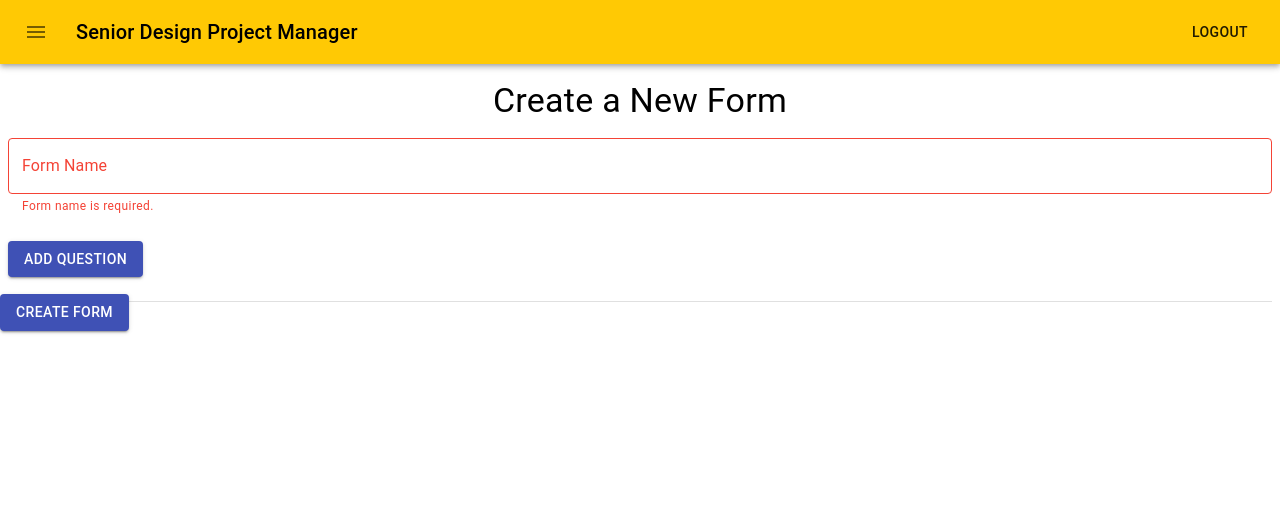
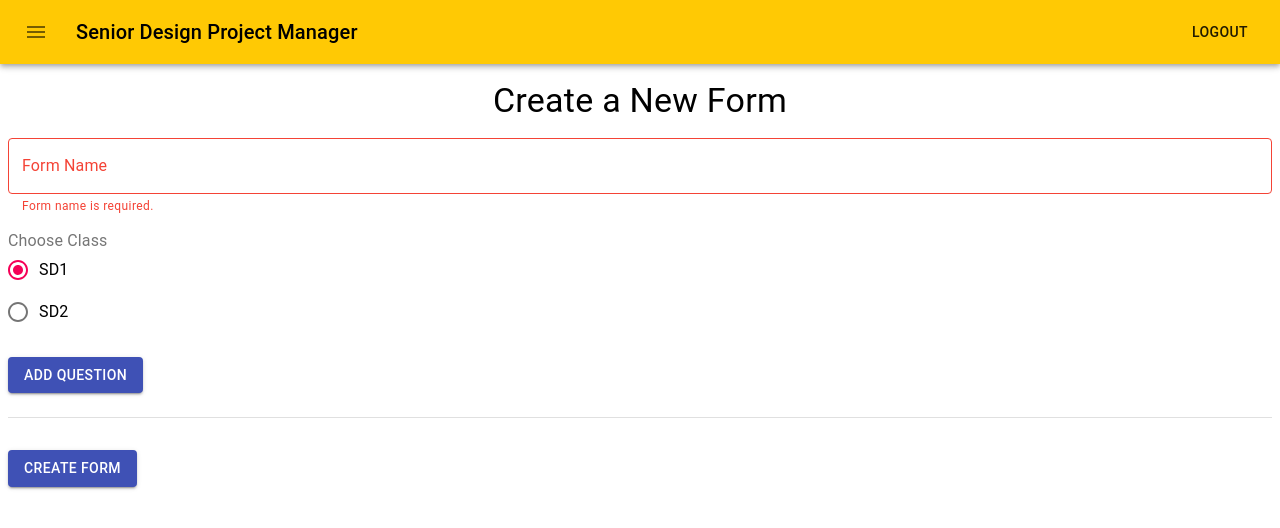
Before and after one commit to nguderian/SDPM, a React (Create React App) app in the folder frontend/: page /NewForm in a window 1280 px wide. Shown: the top 528 px of the page. Built offline with nearby package versions, Linux system fonts and the light colour scheme.

Commit message:
Added Radio Button for choosing class to assign form to

```diff
--- a/frontend/src/components/forms/NewForm.js
+++ b/frontend/src/components/forms/NewForm.js
@@ -13,6 +13,11 @@ import EditIcon from '@material-ui/icons/Edit';
 import NewQuestion from './NewQuestion';
 import DeleteQuestion from './DeleteQuestion';
 import EditQuestion from './EditQuestion';
+import FormLabel from '@material-ui/core/FormLabel';
+import FormControlLabel from '@material-ui/core/FormControlLabel';
+import FormControl from '@material-ui/core/FormControl';
+import Radio from '@material-ui/core/Radio';
+import RadioGroup from '@material-ui/core/RadioGroup';
 
 const useStyles = makeStyles(theme => ({
     formTitle: {
@@ -37,7 +42,9 @@ const useStyles = makeStyles(theme => ({
         width: 200,
     },
     root: {
-        flexGrow: 1
+        flexGrow: 1,
+        maxHeight: 300,
+        overflow: 'auto'
     },
     questionCard: {
         minWidth: 275,
@@ -51,6 +58,12 @@ const useStyles = makeStyles(theme => ({
         marginBottom: theme.spacing(2),
         marginTop: theme.spacing(2)
     },
+    formDetail: {
+        display: 'flex',
+        flexDirection: 'row',
+        margin: theme.spacing(1),
+        marginTop: theme.spacing(2),
+    }
 }));
 
 const NewForm = () => {
@@ -58,6 +71,7 @@ const NewForm = () => {
     const [addQuestionOpen, setAddQuestionOpen] = useState(false);
     const [formName, setFormName] = useState('');
     const [questions, setQuestions] = useState([]);
+    const [classForForm, setClassForForm] = useState('sd1');
     const [modificationParameters, setModificationParameters] = useState({
         deleteQuestionOpen: false,
         editQuestionOpen: false,
@@ -83,6 +97,10 @@ const NewForm = () => {
 
     const handleTextFieldChange = event => {
         setFormName(event.target.value);
+    };
+
+    const handleClassChange = event => {
+        setClassForForm(event.target.value);
     };
 
     const addQuestion = (type, text, frqAnswer, threshold, mcAnswers, correctMCAnswers) => {
@@ -172,6 +190,15 @@ const NewForm = () => {
                     onChange={handleTextFieldChange}
                 />
             </form>
+            <div className={classes.formDetail}>
+                <FormControl component="fieldset">
+                    <FormLabel component="legend">Choose Class</FormLabel>
+                    <RadioGroup aria-label="class" value={classForForm} onChange={handleClassChange}>
+                        <FormControlLabel value="sd1" control={<Radio />} label="SD1" />
+                        <FormControlLabel value="sd2" control={<Radio />} label="SD2" />
+                    </RadioGroup>
+                </FormControl>
+            </div>
             <Button className={classes.createButton} variant="contained" color="primary" onClick={handleClickOpen}>
                 Add Question
             </Button>
@@ -215,7 +242,8 @@ const NewForm = () => {
             <Button
                 variant="contained"
                 color="primary"
-                onClick={createForm}>
+                onClick={createForm}
+                className={classes.createButton}>
                 Create Form
             </Button>
             {modificationParameters.deleteQuestionOpen && <DeleteQuestion
```
